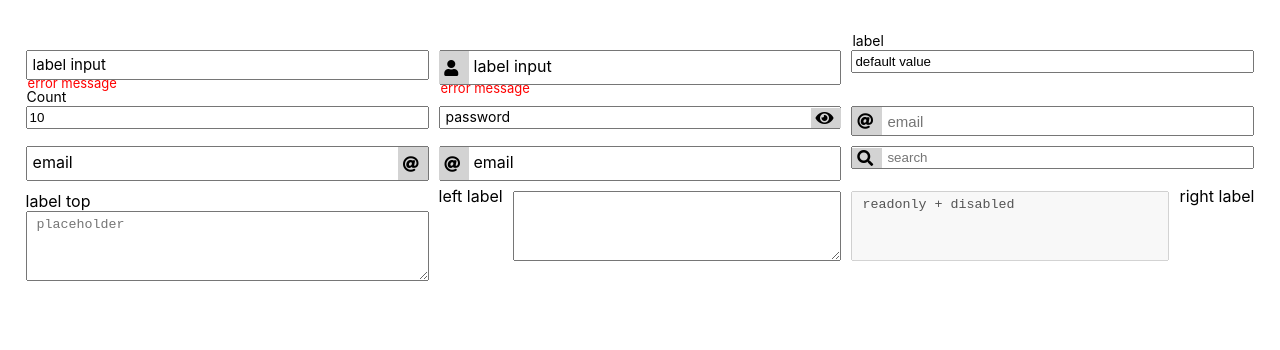
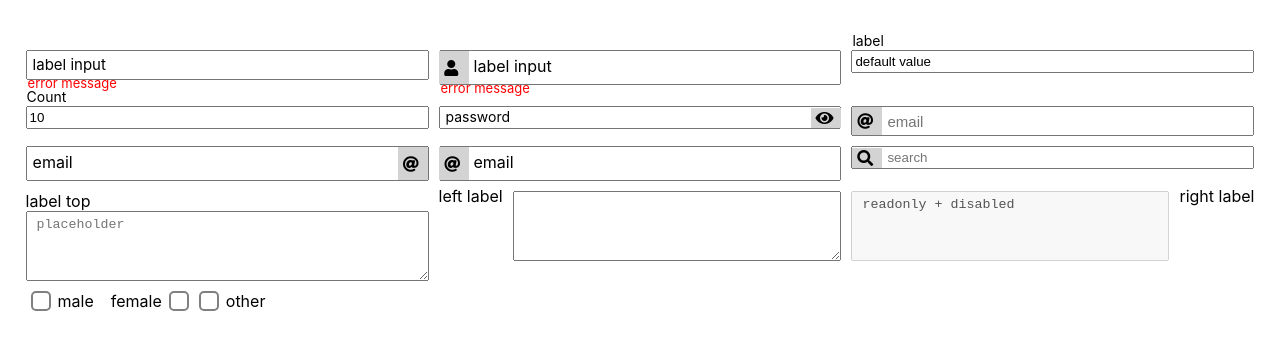
Before and after one commit to emotive44/library-components, a React (Create React App) app: page / in a window 1280 px wide. Shown: the top 350 px of the page. Built offline with nearby package versions, Linux system fonts and the light colour scheme.

Commit message:
checkbox component

```diff
--- a/src/App.tsx
+++ b/src/App.tsx
@@ -3,6 +3,7 @@ import classes from "./App.module.css";
 
 import Input from "./components/Input/Input";
 import TextArea from './components/TextArea/TextArea';
+import CheckBox from './components/CheckBox/CheckBox';
 
 function App() {
   return (
@@ -67,6 +68,12 @@ function App() {
           defaultValue='readonly + disabled'
         />
       </div>
+
+      <div style={{display: 'flex'}}>
+        <CheckBox label='male' />
+        <CheckBox label='female' leftLabel />
+        <CheckBox label='other'/>
+      </div>
     </div>
   );
 }
--- /dev/null
+++ b/src/components/CheckBox/CheckBox.module.css
@@ -0,0 +1,8 @@
+.container { display: flex; flex-wrap: wrap; justify-content: center; margin-bottom: 0.5rem; }
+  .label { margin: 0 5px; cursor: pointer; display: flex; flex-direction: row-reverse; }
+    .label > span { margin-left: 0.7rem; }
+    .label.left { flex-direction: row; }
+    .label.left > span { margin-right: 0.7rem; }
+  .wrapper { position: relative; display: flex; justify-content: center; align-items: center; width: 20px; height: 20px; background: transparent; border: 2px solid grey; border-radius: 5px; }
+    .checked { 	content: ""; width: 4px; height: 10px; margin-top: -2px; border-right: 2px solid black; border-bottom: 2px solid black; opacity: 0; transform: rotate(30deg); transition: .3s ease-in-out opacity; }
+    input:checked + .checked { opacity: 1;}
--- /dev/null
+++ b/src/components/CheckBox/CheckBox.tsx
@@ -0,0 +1,44 @@
+import React, { FC, useState } from 'react';
+import classes from './CheckBox.module.css';
+
+interface CheckBoxProps {
+  id?: string;
+  name?: string;
+  label?: string;
+  leftLabel?: boolean;
+}
+
+const CheckBox:FC<CheckBoxProps> = ({
+  id,
+  name,
+  label,
+  leftLabel,
+}) => {
+  const [checked, setChecked] = useState(false);
+
+  const labelClasses: string[] = [classes.label];
+  if(leftLabel) labelClasses.push(classes.left);
+
+  const checkHandler = () => setChecked(!checked);
+
+  return (
+    <section className={classes.container}>
+      <label htmlFor={id} className={labelClasses.join(' ')}>
+        {label && <span>{label}</span> }
+        <div className={classes.wrapper}>
+          <input
+            hidden
+            id={id}
+            name={name}
+            type="checkbox"
+            checked={checked}
+            onChange={checkHandler}
+          />
+          <span className={classes.checked} />
+        </div>
+      </label>
+    </section>
+  )
+}
+
+export default CheckBox;
```
